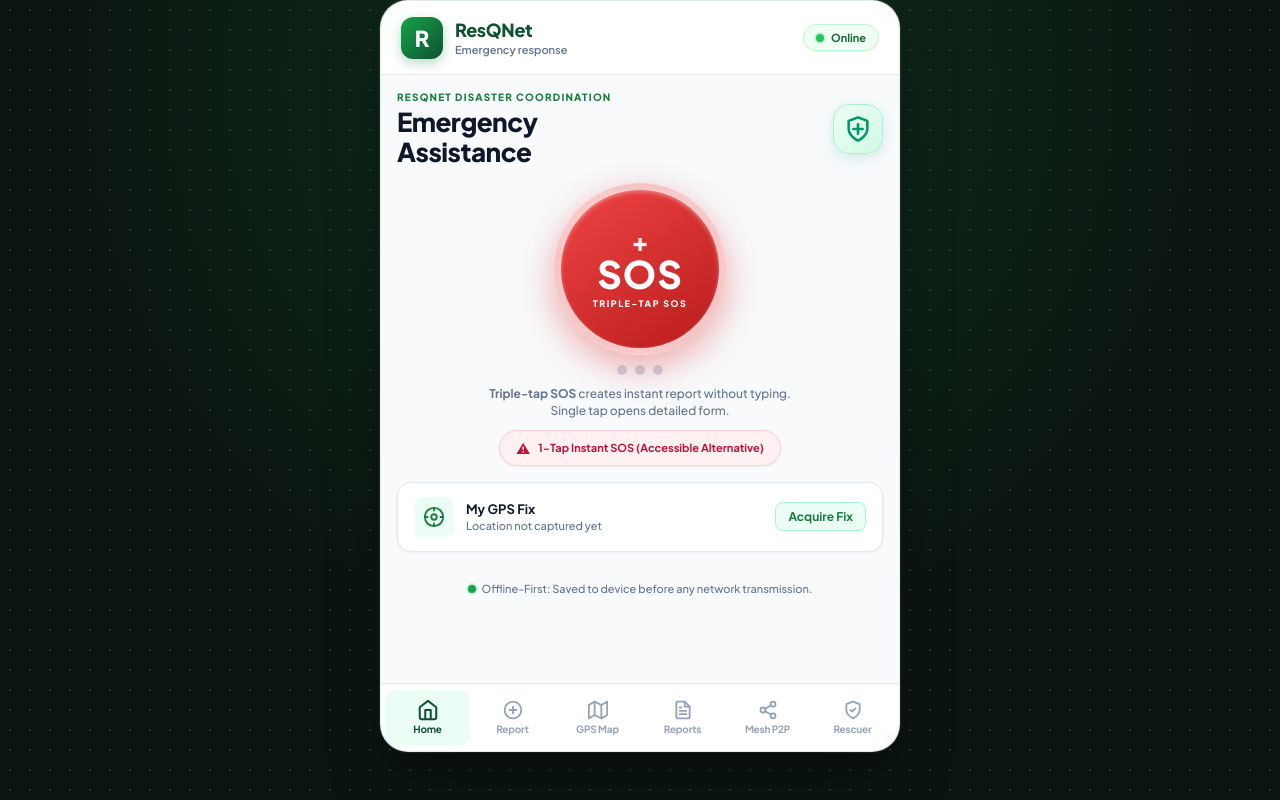
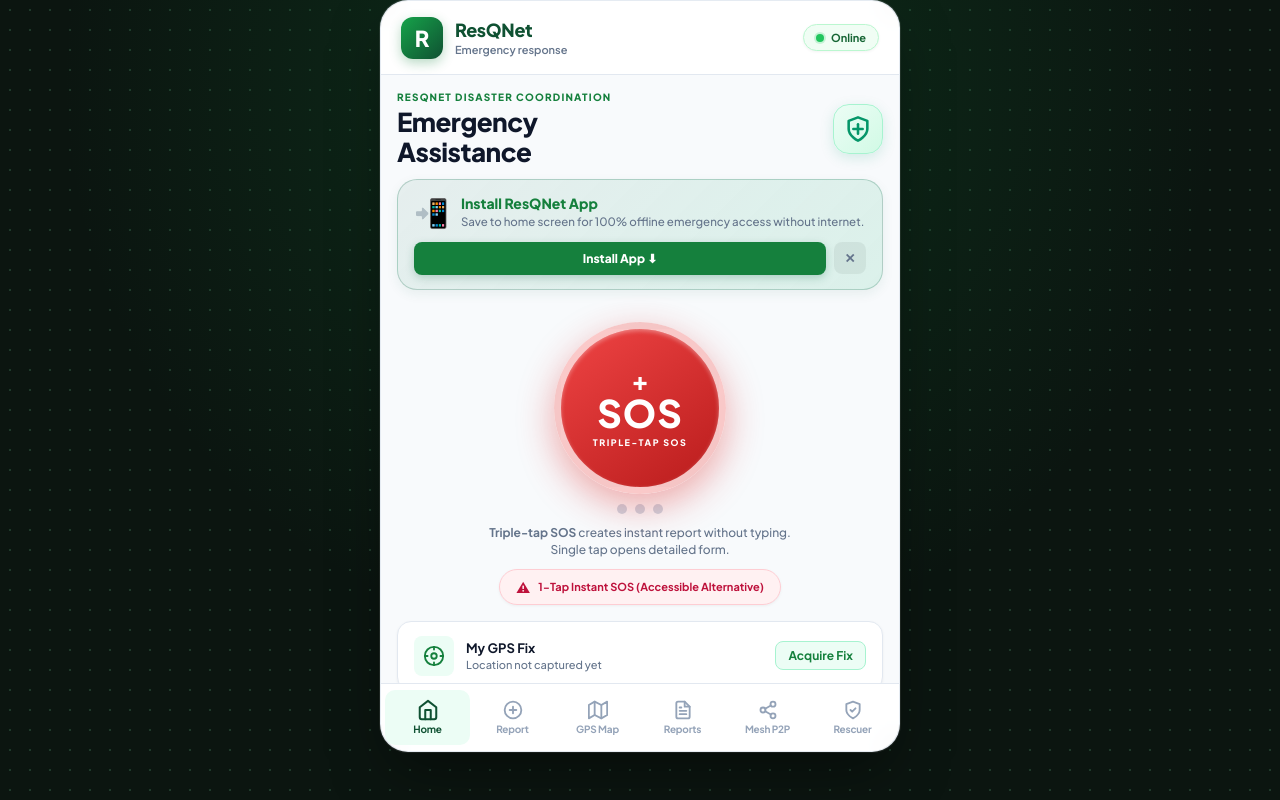
Before and after one commit to rajputarpit0110/ResQNet, a React (Vite) app in the folder frontend/: page / in a window 1280 px wide. Built offline with nearby package versions, Linux system fonts and the light colour scheme; no server answers.

Commit message:
feat(pwa): add in-app 1-click Install App banner with native prompt and iOS guide

```diff
--- /dev/null
+++ b/frontend/src/components/InstallAppBanner.jsx
@@ -0,0 +1,154 @@
+import { useState, useEffect } from "react";
+
+export default function InstallAppBanner() {
+  const [deferredPrompt, setDeferredPrompt] = useState(null);
+  const [isStandalone, setIsStandalone] = useState(false);
+  const [showIosModal, setShowIosModal] = useState(false);
+  const [isDismissed, setIsDismissed] = useState(false);
+
+  useEffect(() => {
+    // Check if app is already running in standalone PWA mode
+    const checkStandalone =
+      window.matchMedia("(display-mode: standalone)").matches ||
+      window.navigator.standalone === true;
+
+    if (checkStandalone) {
+      setIsStandalone(true);
+      return;
+    }
+
+    const handleBeforeInstall = (e) => {
+      // Prevent browser default mini-infobar on mobile
+      e.preventDefault();
+      setDeferredPrompt(e);
+    };
+
+    const handleAppInstalled = () => {
+      setIsStandalone(true);
+      setDeferredPrompt(null);
+    };
+
+    window.addEventListener("beforeinstallprompt", handleBeforeInstall);
+    window.addEventListener("appinstalled", handleAppInstalled);
+
+    return () => {
+      window.removeEventListener("beforeinstallprompt", handleBeforeInstall);
+      window.removeEventListener("appinstalled", handleAppInstalled);
+    };
+  }, []);
+
+  if (isStandalone || isDismissed) {
+    return null;
+  }
+
+  const handleInstallClick = async () => {
+    if (deferredPrompt) {
+      deferredPrompt.prompt();
+      const choice = await deferredPrompt.userChoice;
+      if (choice.outcome === "accepted") {
+        setIsStandalone(true);
+      }
+      setDeferredPrompt(null);
+      return;
+    }
+
+    // Check if on iOS Safari
+    const isIos =
+      /iPad|iPhone|iPod/.test(navigator.userAgent) && !window.MSStream;
+
+    if (isIos) {
+      setShowIosModal(true);
+    } else {
+      // For desktop Chrome / Edge or Android without event yet:
+      alert(
+        "To install ResQNet on your phone or computer:\n\n1. Tap your browser's menu (⋮ or ⎋)\n2. Select 'Install ResQNet' or 'Add to Home Screen'"
+      );
+    }
+  };
+
+  return (
+    <>
+      <div className="install-pwa-card">
+        <div className="install-pwa-content">
+          <div className="install-pwa-icon" aria-hidden="true">
+            📲
+          </div>
+          <div className="install-pwa-text">
+            <strong>Install ResQNet App</strong>
+            <p>Save to home screen for 100% offline emergency access without internet.</p>
+          </div>
+        </div>
+
+        <div className="install-pwa-actions">
+          <button
+            className="install-pwa-btn"
+            onClick={handleInstallClick}
+            type="button"
+          >
+            Install App ⬇
+          </button>
+          <button
+            className="install-pwa-dismiss"
+            onClick={() => setIsDismissed(true)}
+            type="button"
+            aria-label="Dismiss install banner"
+          >
+            ✕
+          </button>
+        </div>
+      </div>
+
+      {/* iOS Safari step-by-step install instruction modal */}
+      {showIosModal && (
+        <div className="ios-modal-backdrop" onClick={() => setShowIosModal(false)}>
+          <div className="ios-modal-sheet" onClick={(e) => e.stopPropagation()}>
+            <div className="ios-modal-header">
+              <h3>Install on iPhone / iPad</h3>
+              <button
+                className="ios-modal-close"
+                onClick={() => setShowIosModal(false)}
+              >
+                ✕
+              </button>
+            </div>
+            <p className="ios-modal-desc">
+              Apple Safari does not allow automatic 1-click install, but you can add it in 2 simple steps:
+            </p>
+            <ol className="ios-install-steps">
+              <li>
+                Tap the <strong>Share button</strong> (
+                <svg
+                  style={{ display: "inline", verticalAlign: "middle" }}
+                  width="18"
+                  height="18"
+                  viewBox="0 0 24 24"
+                  fill="none"
+                  stroke="currentColor"
+                  strokeWidth="2"
+                >
+                  <path d="M4 12v8a2 2 0 0 0 2 2h12a2 2 0 0 0 2-2v-8" />
+                  <polyline points="16 6 12 2 8 6" />
+                  <line x1="12" y1="2" x2="12" y2="15" />
+                </svg>
+                ) in Safari's bottom toolbar.
+              </li>
+              <li>
+                Scroll down and tap <strong>"Add to Home Screen"</strong> (➕).
+              </li>
+              <li>
+                Tap <strong>Add</strong> in the top-right corner.
+              </li>
+            </ol>
+            <button
+              className="primary-button"
+              onClick={() => setShowIosModal(false)}
+              style={{ width: "100%", marginTop: "12px" }}
+            >
+              Got it!
+            </button>
+          </div>
+        </div>
+      )}
+    </>
+  );
+}
--- a/frontend/src/screens/HomeScreen.jsx
+++ b/frontend/src/screens/HomeScreen.jsx
@@ -1,4 +1,5 @@
 import { useState, useRef, useEffect } from "react";
+import InstallAppBanner from "../components/InstallAppBanner";
 
 export default function HomeScreen({
   onManualReport,
@@ -79,6 +80,9 @@ export default function HomeScreen({
           </svg>
         </div>
       </div>
+
+      {/* PWA 1-Click Install Banner */}
+      <InstallAppBanner />
 
       {/* Active Emergency Alert Card (if triggered) */}
       {activeEmergency && (
--- a/frontend/src/styles/App.css
+++ b/frontend/src/styles/App.css
@@ -1518,3 +1518,156 @@ button {
   font-size: 12px;
   max-width: 240px;
 }
+
+/* ==========================================================================
+   INSTALL PWA BANNER & IOS GUIDE
+   ========================================================================== */
+
+.install-pwa-card {
+  display: flex;
+  flex-direction: column;
+  gap: 12px;
+  padding: 14px 16px;
+  background: linear-gradient(135deg, rgba(23, 107, 77, 0.08), rgba(43, 191, 131, 0.14));
+  border: 1.5px solid rgba(23, 107, 77, 0.25);
+  border-radius: var(--radius-lg);
+  margin-bottom: 16px;
+  box-shadow: 0 4px 12px rgba(23, 107, 77, 0.08);
+}
+
+.install-pwa-content {
+  display: flex;
+  align-items: center;
+  gap: 12px;
+}
+
+.install-pwa-icon {
+  font-size: 28px;
+  flex-shrink: 0;
+}
+
+.install-pwa-text strong {
+  display: block;
+  font-size: 14px;
+  font-weight: 800;
+  color: var(--green);
+  margin-bottom: 2px;
+}
+
+.install-pwa-text p {
+  margin: 0;
+  font-size: 11.5px;
+  color: var(--ink-muted);
+  line-height: 1.4;
+}
+
+.install-pwa-actions {
+  display: flex;
+  align-items: center;
+  gap: 8px;
+}
+
+.install-pwa-btn {
+  flex: 1;
+  background: var(--green);
+  color: white;
+  border: none;
+  border-radius: var(--radius-sm);
+  padding: 9px 16px;
+  font-size: 12px;
+  font-weight: 800;
+  cursor: pointer;
+  box-shadow: 0 3px 8px rgba(23, 107, 77, 0.25);
+  transition: all 0.15s ease;
+}
+
+.install-pwa-btn:hover {
+  background: var(--green-hover);
+  transform: translateY(-1px);
+}
+
+.install-pwa-dismiss {
+  background: rgba(0, 0, 0, 0.06);
+  border: none;
+  border-radius: var(--radius-sm);
+  color: var(--ink-muted);
+  width: 32px;
+  height: 32px;
+  display: flex;
+  align-items: center;
+  justify-content: center;
+  cursor: pointer;
+  font-size: 13px;
+  font-weight: 700;
+}
+
+.install-pwa-dismiss:hover {
+  background: rgba(0, 0, 0, 0.12);
+}
+
+/* iOS Bottom Sheet Modal */
+.ios-modal-backdrop {
+  position: fixed;
+  inset: 0;
+  z-index: 9999;
+  background: rgba(0, 0, 0, 0.55);
+  backdrop-filter: blur(4px);
+  -webkit-backdrop-filter: blur(4px);
+  display: flex;
+  align-items: flex-end;
+  justify-content: center;
+}
+
+.ios-modal-sheet {
+  background: white;
+  width: 100%;
+  max-width: 460px;
+  border-radius: 20px 20px 0 0;
+  padding: 24px 20px 32px;
+  box-shadow: 0 -8px 24px rgba(0, 0, 0, 0.2);
+  animation: slideUp 0.25s cubic-bezier(0.16, 1, 0.3, 1);
+}
+
+@keyframes slideUp {
+  from { transform: translateY(100%); }
+  to { transform: translateY(0); }
+}
+
+.ios-modal-header {
+  display: flex;
+  align-items: center;
+  justify-content: space-between;
+  margin-bottom: 12px;
+}
+
+.ios-modal-header h3 {
+  margin: 0;
+  font-size: 18px;
+  font-weight: 800;
+  color: var(--ink);
+}
+
+.ios-modal-close {
+  background: rgba(0, 0, 0, 0.06);
+  border: none;
+  width: 30px;
+  height: 30px;
+  border-radius: 50%;
+  font-size: 14px;
+  cursor: pointer;
+}
+
+.ios-modal-desc {
+  font-size: 13px;
+  color: var(--ink-muted);
+  line-height: 1.5;
+  margin-bottom: 16px;
+}
+
+.ios-install-steps {
+  margin: 0 0 16px 0;
+  padding-left: 20px;
+  font-size: 13.5px;
+  color: var(--ink);
+  line-height: 1.8;
+}
```
